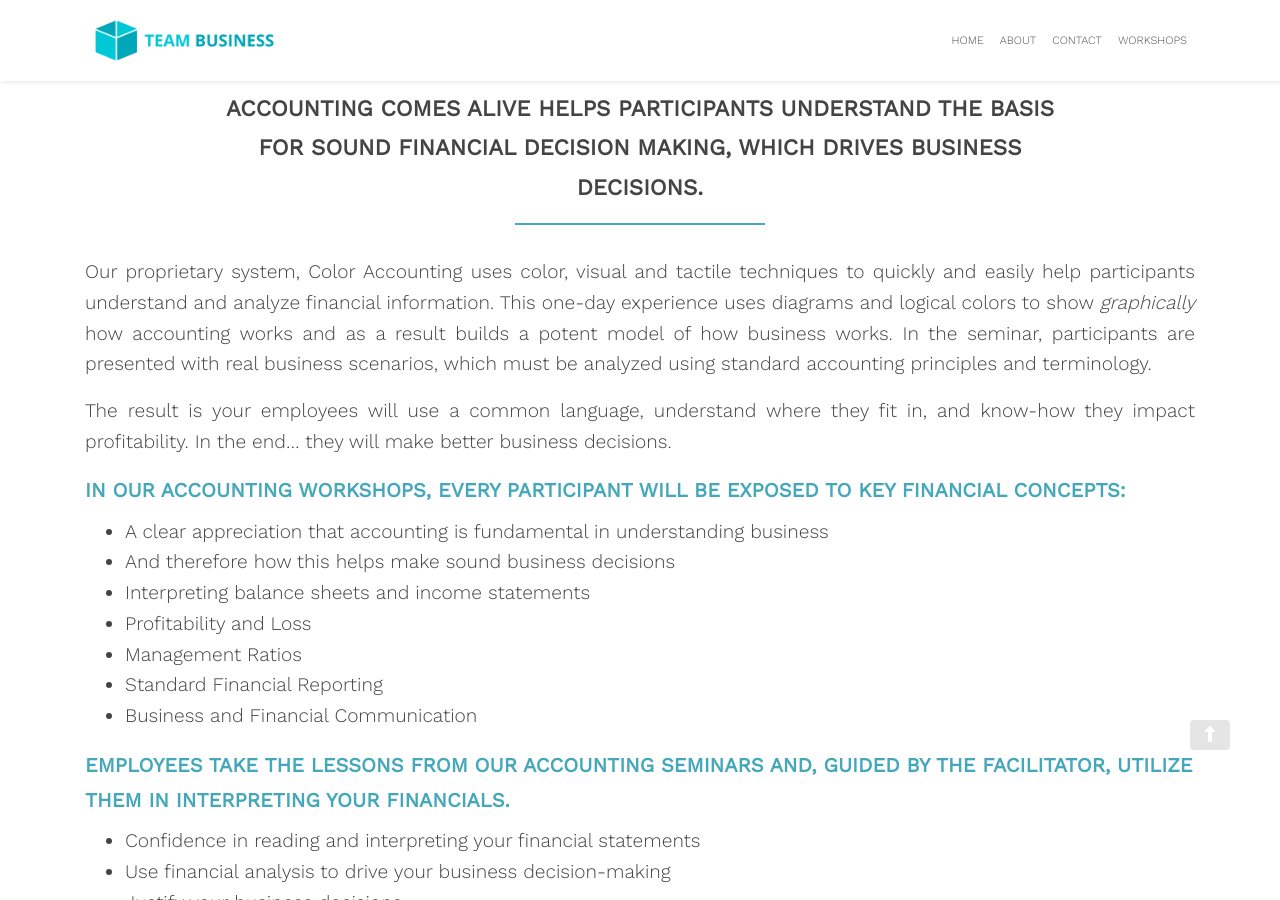
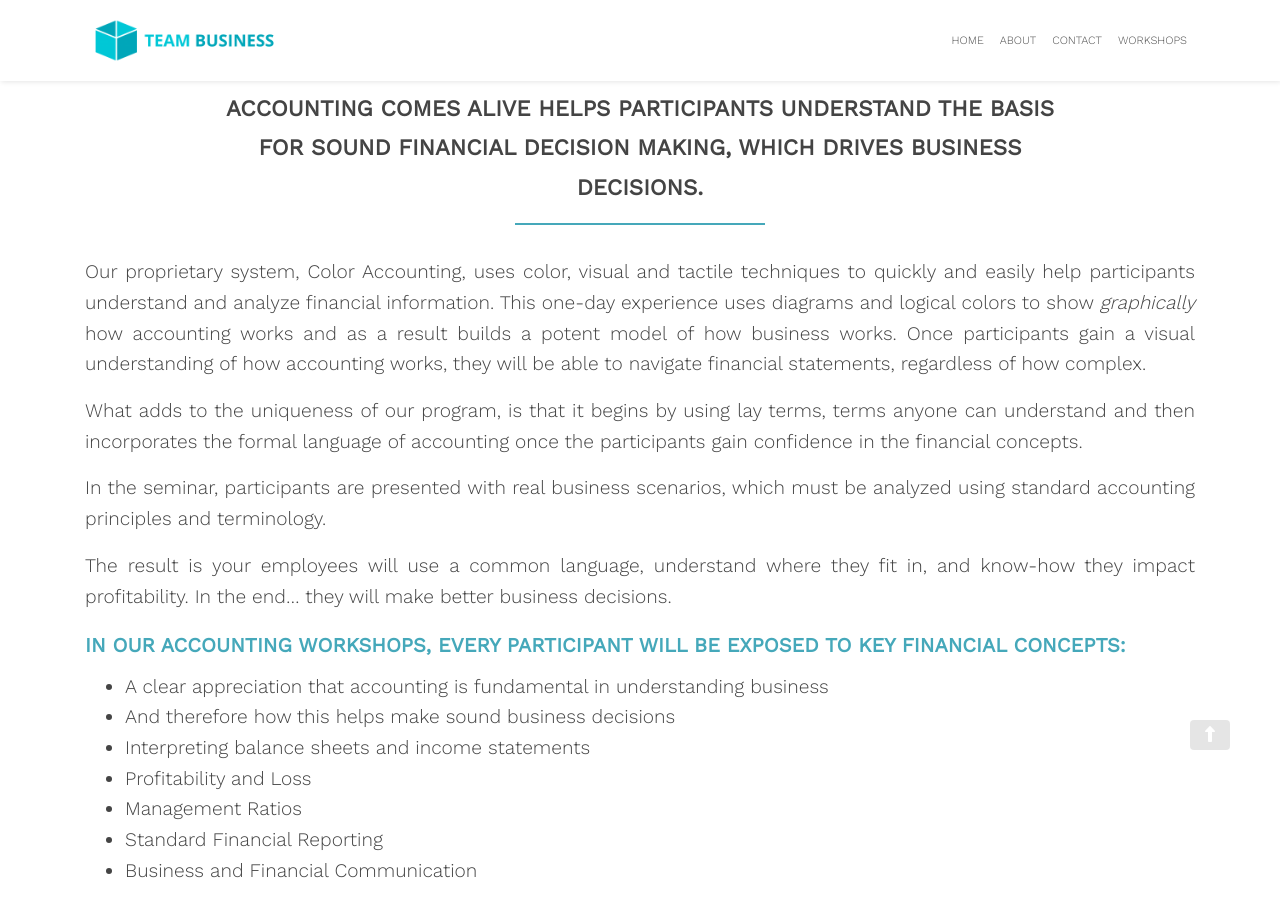
Before and after one commit to zac-heisey/team-business, a Jekyll site: the page built from _pages/accounting-workshop.md, in a window 1280 px wide and 900 px high, scrolled down 836 px. Built offline with Jekyll 4.4.1, drawn with Linux system fonts in a browser that asks for light colours; nearby versions of some CDN libraries.

Commit message:
Update from Forestry.io Lara Azzam updated _pages/accounting-workshop.md

```diff
--- a/_pages/accounting-workshop.md
+++ b/_pages/accounting-workshop.md
@@ -14,7 +14,11 @@ section-title: Accounting Workshop
 ---
 ## Accounting Comes Alive helps participants understand the basis for sound financial decision making, which drives business decisions.
 
-Our proprietary system, Color Accounting uses color, visual and tactile techniques to quickly and easily help participants understand and analyze financial information. This one-day experience uses diagrams and logical colors to show _graphically_ how accounting works and as a result builds a potent model of how business works. In the seminar, participants are presented with real business scenarios, which must be analyzed using standard accounting principles and terminology.
+Our proprietary system, Color Accounting, uses color, visual and tactile techniques to quickly and easily help participants understand and analyze financial information. This one-day experience uses diagrams and logical colors to show _graphically_ how accounting works and as a result builds a potent model of how business works. Once participants gain a visual understanding of how accounting works, they will be able to navigate financial statements, regardless of how complex.
+
+What adds to the uniqueness of our program, is that it begins by using lay terms, terms anyone can understand and then incorporates the formal language of accounting once the participants gain confidence in the financial concepts.
+
+In the seminar, participants are presented with real business scenarios, which must be analyzed using standard accounting principles and terminology.
 
 The result is your employees will use a common language, understand where they fit in, and know-how they impact profitability. In the end... they will make better business decisions.
 
```
